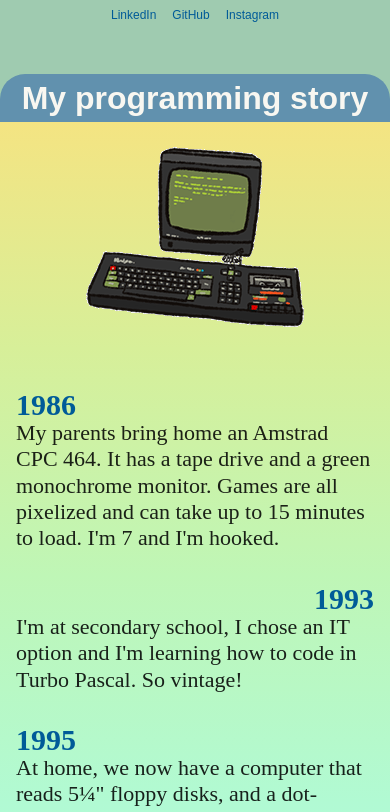
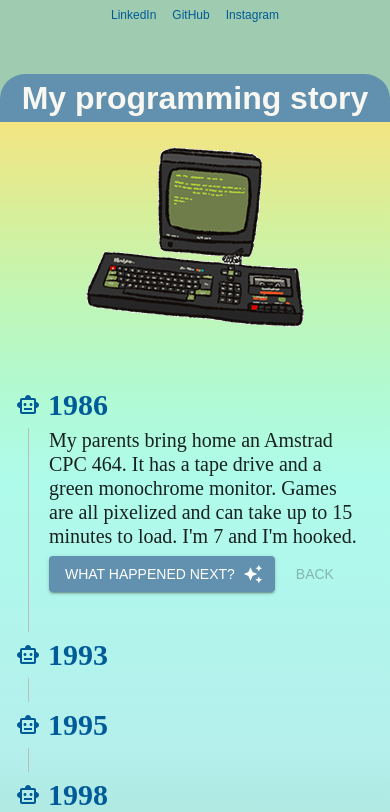
Before and after one commit to Candyfair/portfolio-materialui, a React app: page /about in a window 390 px wide. Shown: the part 980-1792 px from the top of the page. Built offline with nearby package versions, Linux system fonts and the light colour scheme; a web font is replaced by a local one.

Commit message:
Add timeline to mobile view of About page

```diff
--- /dev/null
+++ b/src/components/TimelineMobile/index.js
@@ -0,0 +1,151 @@
+// === IMPORTS
+import { useState } from 'react';
+
+import {
+  Stack, Box, Button, Typography, Paper,
+} from '@mui/material';
+import { makeStyles } from '@mui/styles';
+
+import Stepper from '@mui/material/Stepper';
+import Step from '@mui/material/Step';
+import StepLabel from '@mui/material/StepLabel';
+import StepContent from '@mui/material/StepContent';
+import SmartToyOutlinedIcon from '@mui/icons-material/SmartToyOutlined';
+import AutoAwesomeIcon from '@mui/icons-material/AutoAwesome';
+import AccessibilityNewIcon from '@mui/icons-material/AccessibilityNew';
+
+import stories from 'src/data/story';
+
+import TitleBar from 'src/components/TitleBar';
+import img1 from 'src/assets/images/img1.png';
+
+// === MUI
+const useStyles = makeStyles((theme) => ({
+  globalContainer: {
+    backgroundImage: 'linear-gradient(to bottom, #f4e482, #d7ef99, #bff6b6, #b1fad3, #affbeb, #b0f7ec, #b2f3ec, #b5efec, #ade6dd, #a7ddce, #a3d4bf, #9fcbb0)',
+    padding: theme.spacing(2),
+  },
+  titleBarMobile: {
+    // backgroundColor: theme.palette.background.default,
+    [theme.breakpoints.up('sm')]: {
+      display: 'none',
+    },
+  },
+  yearStyle: {
+    fontFamily: 'Degular',
+    fontSize: 30,
+    fontWeight: 700,
+    lineHeight: 1,
+    color: theme.palette.secondary.main,
+    paddingTop: 0,
+  },
+  textStyle: {
+    fontFamily: 'Apparat',
+    fontSize: 20,
+    fontWeight: 300,
+    lineHeight: 1.2,
+    flex: 10,
+  },
+  iconStyle: {
+    color: theme.palette.secondary.main,
+  },
+}));
+
+// === COMPONENT
+const TimelineMobile = () => {
+  const classes = useStyles();
+
+  const [activeStep, setActiveStep] = useState(0);
+
+  const handleNext = () => {
+    setActiveStep((prevActiveStep) => prevActiveStep + 1);
+  };
+
+  const handleBack = () => {
+    setActiveStep((prevActiveStep) => prevActiveStep - 1);
+  };
+
+  const handleReset = () => {
+    setActiveStep(0);
+  };
+
+  return (
+    <Stack>
+      {/* Title bar for mobile */}
+      <Stack className={classes.titleBarMobile}>
+        <TitleBar
+          title="My programming story"
+        />
+      </Stack>
+
+      {/* Content */}
+      <Stack
+        justifyContent="center"
+        alignItems="center"
+        spacing={3}
+        className={classes.globalContainer}
+      >
+        <img
+          src={img1}
+          alt="Amstrad CPC 464"
+        />
+
+        {/* Stepper */}
+        <Box sx={{ maxWidth: 400 }}>
+          <Stepper activeStep={activeStep} orientation="vertical">
+            {stories.map((story, index) => (
+              <Step key={story.id}>
+                <StepLabel
+                  StepIconComponent={SmartToyOutlinedIcon}
+                  className={classes.iconStyle}
+                >
+                  <Typography className={classes.yearStyle}>{story.year}</Typography>
+                </StepLabel>
+
+                <StepContent>
+                  <Typography className={classes.textStyle}>{story.description}</Typography>
+
+                  <Box sx={{ mb: 2 }}>
+                    <div>
+
+                      <Button
+                        variant="contained"
+                        endIcon={index === stories.length - 1
+                          ? (<AccessibilityNewIcon />)
+                          : (<AutoAwesomeIcon />)}
+                        onClick={handleNext}
+                        sx={{ mt: 1, mr: 1 }}
+                      >
+                        {index === stories.length - 1 ? 'Yay! Hire me!' : 'What happened next?'}
+                      </Button>
+                      <Button
+                        disabled={index === 0}
+                        onClick={handleBack}
+                        sx={{ mt: 1, mr: 1 }}
+                      >
+                        Back
+                      </Button>
+                    </div>
+                  </Box>
+
+                </StepContent>
+
+              </Step>
+            ))}
+          </Stepper>
+          {activeStep === stories.length && (
+          <Paper square elevation={0} sx={{ p: 3 }}>
+            <Typography>All steps completed - you&apos;re finished</Typography>
+            <Button onClick={handleReset} sx={{ mt: 1, mr: 1 }}>
+              Reset
+            </Button>
+          </Paper>
+          )}
+        </Box>
+
+      </Stack>
+    </Stack>
+  );
+};
+
+export default TimelineMobile;
--- a/src/components/TimelineStory/index.js
+++ b/src/components/TimelineStory/index.js
@@ -1,5 +1,5 @@
 // === IMPORTS
-import { Stack, Typography, Box } from '@mui/material';
+import { Stack, Typography } from '@mui/material';
 import { makeStyles } from '@mui/styles';
 
 import story from 'src/data/story';
--- a/src/data/story.js
+++ b/src/data/story.js
@@ -13,7 +13,6 @@ const story = [
     id: 3,
     year: 1995,
     description: 'At home, we now have a computer that reads 5¼" floppy disks, and a dot-matrix printer. My mom teaches me how to use MS Office suite and I start writing my first novel. After 150 pages and a hard drive crash, I lose everything I wrote. That\'s how I learn the importance of doing backups and saving my work regularly.',
-    img: 'img1',
   },
   {
     id: 4,
--- a/src/pages/About/index.js
+++ b/src/pages/About/index.js
@@ -5,7 +5,7 @@ import { makeStyles } from '@mui/styles';
 import TitleBar from 'src/components/TitleBar';
 import AboutMe from 'src/components/AboutMe';
 import Socials from 'src/components/Socials';
-import ProgrammingStory from 'src/components/ProgrammingStory';
+import TimelineMobile from 'src/components/TimelineMobile';
 import TimelineStory from 'src/components/TimelineStory';
 
 // === MUI
@@ -56,7 +56,7 @@ const About = () => {
 
         {/* Programming Story (mobile et desktop) */}
         <Stack className={classes.mobileView}>
-          <ProgrammingStory />
+          <TimelineMobile />
         </Stack>
 
         <Stack className={classes.desktopView}>
```
